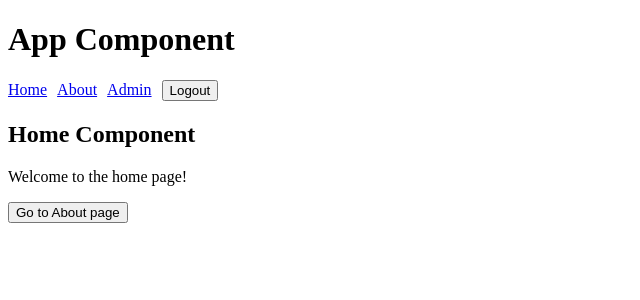
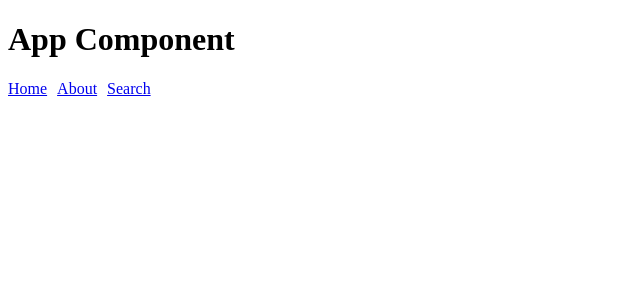
Before and after one commit to Nemoni/vueproj, a Vue app: page /about/1 in a window 1280 px wide. Shown: the top 300 px of the page, without its empty margins (0-640 px from the left). Built offline with nearby package versions, Linux system fonts and the light colour scheme.

Commit message:
vue-router路由导航，路由信息注入组件属性当中

```diff
--- a/src/App.vue
+++ b/src/App.vue
@@ -3,28 +3,21 @@
 <template>
   <div>
     <h1>App Component</h1>
-    <router-link class='router-link' to="/">Home</router-link>
-    <router-link class='router-link' to="/about">About</router-link>
-    <router-link class='router-link' to="/admin">Admin</router-link>
-    <button @click="logout">Logout</button>
+    <router-link class="router-link" to="/">Home</router-link>
+    <router-link class="router-link" to="/about">About</router-link>
+    <router-link class="router-link" to="/search">Search</router-link>
     <router-view></router-view>
   </div>
 </template>
 
 <script>
 export default {
-  name: 'App',
-  methods: {
-    logout() {
-      localStorage.removeItem('token')
-      this.$router.push('/')
-    }
-  }
-}
+  name: "App",
+};
 </script>
 
 <style>
-  .router-link {
-    margin-right: 10px;
-  }
+.router-link {
+  margin-right: 10px;
+}
 </style>
--- a/src/components/AboutDetails.vue
+++ /dev/null
@@ -1,14 +0,0 @@
-<!-- AboutDetails.vue -->
-
-<template>
-  <div>
-    <h3>AboutDetails Component</h3>
-    <p>{{ $route.params.id }}</p>
-  </div>
-</template>
-
-<script>
-export default {
-  name: "AboutDetails",
-};
-</script>
--- a/src/components/AboutPage.vue
+++ b/src/components/AboutPage.vue
@@ -4,26 +4,15 @@
   <div>
     <h2>About Component</h2>
     <p>{{ message }}</p>
-    <ul>
-      <li v-for="user in users" :key="user.id">
-        <router-link :to="`/about/${user.id}`">{{ user.name }}</router-link>
-      </li>
-    </ul>
-    <router-view></router-view>
   </div>
 </template>
 
 <script>
 export default {
   name: 'AboutPage',
-  data() {
-    return {
-      message: 'This is the about page!',
-      users: [
-        { id: 1, name: 'Alice' },
-        { id: 2, name: 'Bob' },
-        { id: 3, name: 'Charlie' }
-      ]
+  data(){
+    return{
+      message: "Welcome to About page."
     }
   }
 }
--- a/src/components/AdminPage.vue
+++ /dev/null
@@ -1,28 +0,0 @@
-<!-- AdminPage.vue -->
-
-<template>
-  <div>
-    <h2>Admin Component</h2>
-    <p v-if="isLoggedIn">Welcome to the admin page!</p>
-    <p v-else>You must be logged in to access this page.</p>
-  </div>
-</template>
-
-<script>
-export default {
-  name: "AdminPage",
-  computed: {
-    isLoggedIn() {
-      return localStorage.getItem("token") !== null;
-    },
-  },
-  beforeRouteEnter(to, from, next) {
-    if (!localStorage.getItem("token")) {
-      console.log("haven't login, redirect to /, AdminPage.vue")
-      next("/");
-    } else {
-      next();
-    }
-  },
-};
-</script>
--- a/src/components/HomePage.vue
+++ b/src/components/HomePage.vue
@@ -18,7 +18,7 @@ export default {
   },
   methods: {
     goToAbout() {
-      this.$router.push({ name: "AboutDetails", params: { id: 1 } });
+      this.$router.push({ name: "About" });
       // 这里是导航到AboutDetails，如果填About会在浏览器报错[Vue Router warn]: Discarded invalid param(s) "id" when navigating
     },
   },
--- a/src/components/LoginPage.vue
+++ /dev/null
@@ -1,55 +0,0 @@
-<!-- Login.vue -->
-
-<template>
-  <div>
-    <h2>Login Component</h2>
-    <form @submit.prevent="login">
-      <div>
-        <label for="username">Username:</label>
-        <input type="text" id="username" v-model="username" />
-      </div>
-      <div>
-        <label for="password">Password:</label>
-        <input type="password" id="password" v-model="password" />
-      </div>
-      <div>
-        <button type="submit">Login</button>
-      </div>
-    </form>
-  </div>
-</template>
-
-<script>
-export default {
-  name: "LoginPage",
-  data() {
-    return {
-      username: "",
-      password: "",
-    };
-  },
-  methods: {
-    login() {
-      // 模拟验证用户信息并获取登录 token 和角色信息
-      const username = this.username;
-      const password = this.password;
-      if (username === "admin" && password === "123") {
-        const token = "mytoken";
-        const role = "admin";
-        localStorage.setItem("token", token);
-        localStorage.setItem("role", role);
-        this.$router.push("/admin");
-      } else if(username === "pni" && password === "123"){
-        const token = "pnitoken";
-        const role = "pni";
-        localStorage.setItem("token", token);
-        localStorage.setItem("role", role);
-        this.$router.push("/admin");
-      }
-      else {
-        alert("Invalid username or password");
-      }
-    },
-  },
-};
-</script>
--- /dev/null
+++ b/src/components/ResultPage.vue
@@ -0,0 +1,26 @@
+<template>
+  <div>
+    <h2>Search Result</h2>
+    <p>keyword: {{ keyword }}</p>
+    <p>category: {{ category }}</p>
+  </div>
+</template>
+<script>
+export default {
+  props: {
+    keyword: {
+      type: String,
+      required: true,
+    },
+    category: {
+      type: String,
+      required: true,
+    }
+  },
+  mounted() {
+    //const { keyword, category } = this.$route.query;
+    //console.log(`Search for "${keyword}" in "${category}"`);
+    console.log(`Search for "${this.keyword}" in "${this.category}"`);
+  },
+};
+</script>
--- /dev/null
+++ b/src/components/SearchPage.vue
@@ -0,0 +1,40 @@
+<template>
+  <div>
+    <h1>Search Page</h1>
+    <form @submit.prevent="search">
+      <label>
+        Keyword:
+        <input v-model="keyword" type="text">
+      </label>
+      <br>
+      <label>
+        Category:
+        <input v-model="category" type="text">
+      </label>
+      <br>
+      <button type="submit">Search</button>
+    </form>
+  </div>
+</template>
+
+<script>
+export default {
+  data() {
+    return {
+      keyword: '',
+      category: ''
+    }
+  },
+  methods: {
+    search() {
+      this.$router.push({
+        path: '/result',
+        query: {
+          keyword: this.keyword,
+          category: this.category
+        }
+      })
+    }
+  }
+}
+</script>
--- a/src/components/Unauthorized.vue
+++ /dev/null
@@ -1,12 +0,0 @@
-<template>
-    <div>
-      <h3>Unauthorized</h3>
-      <p> You are unauthorized </p>
-    </div>
-  </template>
-
-  <script>
-  export default {
-    name: "UnauthorizedPage",
-  };
-  </script>
--- a/src/router/index.js
+++ b/src/router/index.js
@@ -1,12 +1,9 @@
 // router/index.js
-
-import { createRouter, createWebHashHistory } from 'vue-router'
+import { createRouter, createWebHistory } from 'vue-router'
 import Home from '../components/HomePage.vue'
 import About from '../components/AboutPage.vue'
-import AboutDetails from '../components/AboutDetails.vue'
-import Admin from '../components/AdminPage.vue'
-import Unauthorized from '../components/Unauthorized.vue'
-import Login from '../components/LoginPage.vue'
+import Search from '../components/SearchPage.vue'
+import Result from '../components/ResultPage.vue'
 
 const routes = [
   {
@@ -17,67 +14,41 @@ const routes = [
   {
     path: '/about',
     name: 'About',
-    component: About,
-    children: [
-      {
-        path: ':id',
-        name: 'AboutDetails',
-        component: AboutDetails
-      }
-    ]
+    component: About
   },
   {
-    path: '/admin',
-    name: 'Admin',
-    component: Admin,
-    meta: { requiresAuth: true, requiresAdmin: true }
+    path: '/search',
+    name: 'Search',
+    component: Search,
   },
   {
-    path: '/unauthorized',
-    name: 'Unauthorized',
-    component: Unauthorized
-  },
-  {
-    path: '/login',
-    name: 'Login',
-    component: Login
-  },
-  {
-    path: '/:catchAll(.*)',
-    redirect: '/'
+    path: '/result',
+    name: 'Result',
+    component: Result,
+    props: (route) => {return{
+      keyword: route.query.keyword,
+      category: route.query.category
+    }}// 把keyword、category注入到组件属性中
   }
 ]
 
 const router = createRouter({
-  history: createWebHashHistory(),
+  history: createWebHistory(process.env.BASE_URL),
   routes
 })
 
 router.beforeEach((to, from, next) => {
-  const isLoggedIn = localStorage.getItem('token') !== null
-  const isAdmin = localStorage.getItem('role') === 'admin'
+  const { params, query, fullPath, hash } = to
 
-  /*
-  to.matched 是一个数组，它包含了当前路由匹配的所有路由记录。
-  每个路由记录都是一个包含路由配置信息的对象，其中包括了 path、name、component 等属性，还包括了我们在路由配置中定义的元信息 meta。
-  在这个代码片段中，我们使用了 to.matched.some 方法对当前路由匹配的所有路由记录进行遍历，
-  并查找是否存在一个元信息 requiresAuth 为 true 的路由记录。如果存在，则说明当前路由需要用户登录才能访问，此时我们返回 true，否则返回 false。
-  */
-  if (to.matched.some(record => record.meta.requiresAuth)) {
-    if (!isLoggedIn) {
-      next('/login')
-    } else if (to.matched.some(record => record.meta.requiresAdmin)) {
-      if (!isAdmin) {
-        next('/unauthorized')
-      } else {
-        next()
-      }
-    } else {
-      next()
-    }
-  } else {
-    next()
-  }
+  console.log('--- Navigation Parsing ---')
+  console.log(`From: ${from.fullPath}`)
+  console.log(`To: ${fullPath}`)
+  console.log(`Route Name: ${to.name}`)
+  console.log(`Route Params:`, params)
+  console.log(`Query Params:`, query)
+  console.log(`Hash: ${hash}`)
+
+  next()
 })
 
 export default router
```
